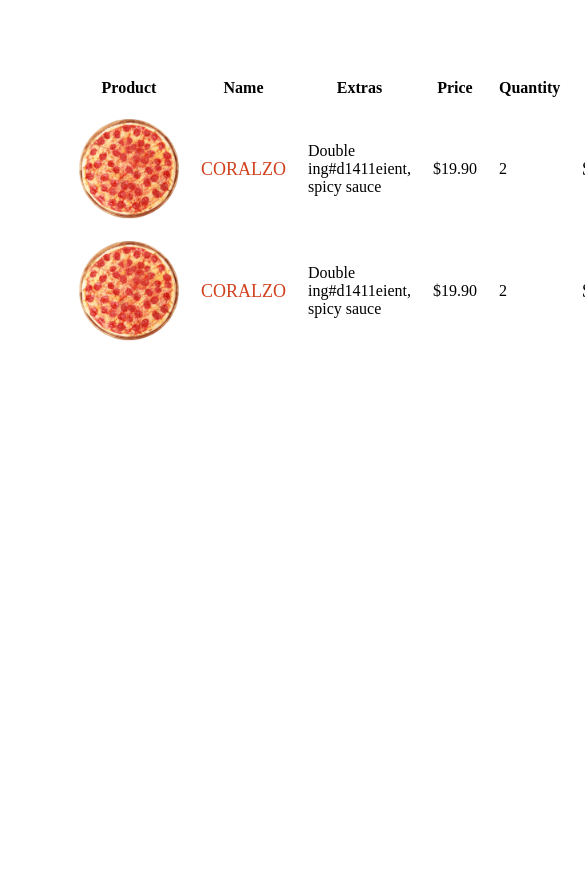
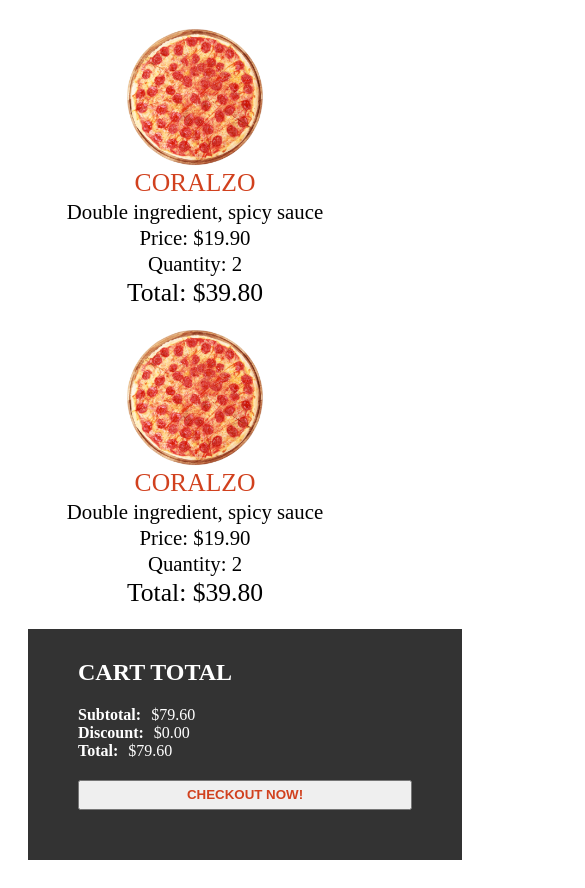
Before and after one commit to kanemds/nextjs-pizzaApp, a Next.js app: page /cart in a window 390 px wide. Shown: the top 888 px of the page, 585 px wide, since content can reach past the window. Before the commit the page ends 844 px from the top, so only its background shows below. Built offline with nearby package versions, Linux system fonts and the light colour scheme.

Commit message:
finished respnsive for max-width of 480 px

```diff
--- a/pages/cart.jsx
+++ b/pages/cart.jsx
@@ -30,7 +30,7 @@ const Cart = () => {
             </td>
             <td>
               <span className={styles.extras}>
-                Double ing#d1411eient, spicy sauce
+                Double ingredient, spicy sauce
               </span>
             </td>
             <td>
@@ -59,7 +59,7 @@ const Cart = () => {
             </td>
             <td>
               <span className={styles.extras}>
-                Double ing#d1411eient, spicy sauce
+                Double ingredient, spicy sauce
               </span>
             </td>
             <td>
--- a/pages/product/[id].jsx
+++ b/pages/product/[id].jsx
@@ -43,11 +43,11 @@ const  Product = () => {
             <span className={styles.number}>Large</span>
           </div>
         </div>
-        <h3 className={styles.choose}>Choose additional ing#d1411eients</h3>
+        <h3 className={styles.choose}>Choose additional ingredients</h3>
         <div className={styles.ingredients}>
           <div className={styles.option}>
             <input type='checkbox' id='double' name='double' className={styles.checkbox} />
-            <label htmlFor="double">Double Ing#d1411eients</label>
+            <label htmlFor="double">Double Ingredeients</label>
           </div>
           <div className={styles.option}>
             <input type='checkbox' id='hot' name='hot' className={styles.checkbox} />
--- a/styles/Cart.module.css
+++ b/styles/Cart.module.css
@@ -56,3 +56,59 @@
   cursor: pointer;
   margin-top: 20px;
 }
+
+@media screen and (max-width: 480px) {
+  .container {
+    flex-direction: column;
+    padding: 20px;
+  }
+
+  .table {
+    display: flex;
+    flex-direction: column;
+    align-items: center;
+    justify-content: center;
+  }
+
+  .trTitle{
+    display: none;
+  }
+
+  .tr{
+    display: flex;
+    flex-direction: column;
+    align-items: center;
+    justify-content: center;
+    margin-bottom: 20px;
+  }
+
+  .imgContainer{
+    width: 35vw;
+    height: 35vw;
+  }
+
+  .name,.total{
+    font-size: 1.6rem;
+  }
+
+  .extras,.price,.quantity{
+    font-size: 1.3rem;
+  }
+
+  .price::before{
+    content: "Price: ";
+    font-weight: 500;
+  }
+  .quantity::before{
+    content: "Quantity: ";
+    font-weight: 500;
+  }
+  .total::before{
+    content: "Total: ";
+    font-weight: 500;
+  }
+
+  .wrapper{
+    width: 100%;
+  }
+}
--- a/styles/Product.module.css
+++ b/styles/Product.module.css
@@ -89,3 +89,39 @@
   font-weight: 500;
   cursor: pointer;
 }
+
+@media screen and (max-width:480px) {
+
+  .container{
+    height: auto;
+    text-align: center;
+    flex-direction: column;
+    margin: 20px 15px;
+  }
+
+  .imgContainer{
+    width: 70vw;
+    height: 70vw;
+  }
+
+  .sizes{
+    width: 100%;
+    display: flex;
+    justify-content: space-around;
+  }
+
+  .option{
+    margin-top: 15px;
+    font-size: 1.3rem;
+  }
+
+  .add{
+    display: flex;
+    margin-top: 20px;
+    justify-content: center;
+  }
+
+  .button{
+    font-size: 1.3rem;
+  }
+}
```
